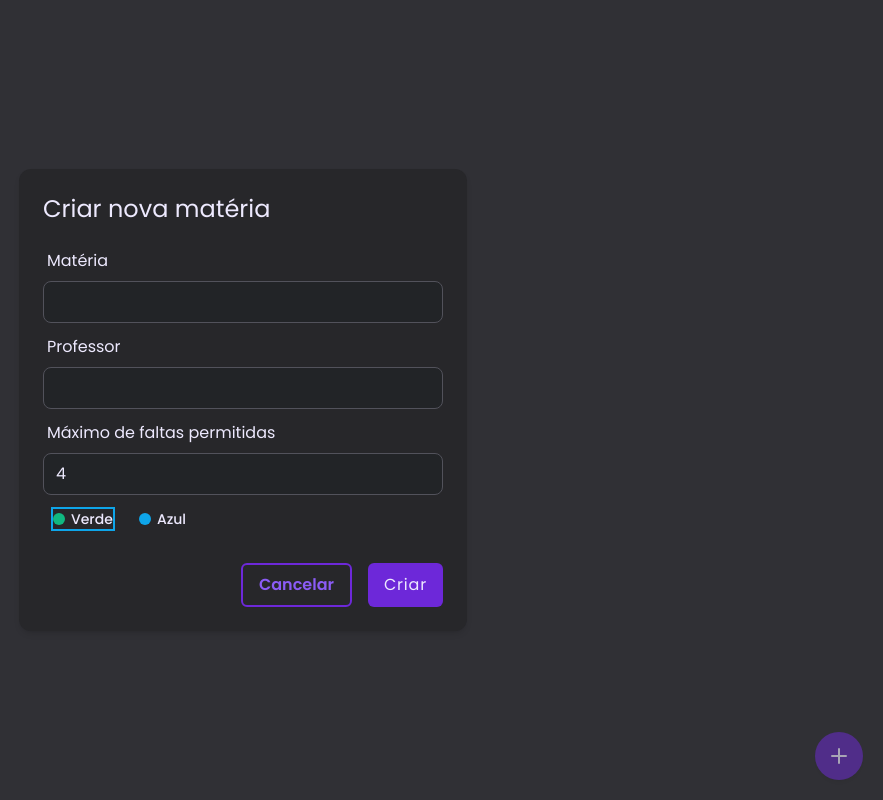
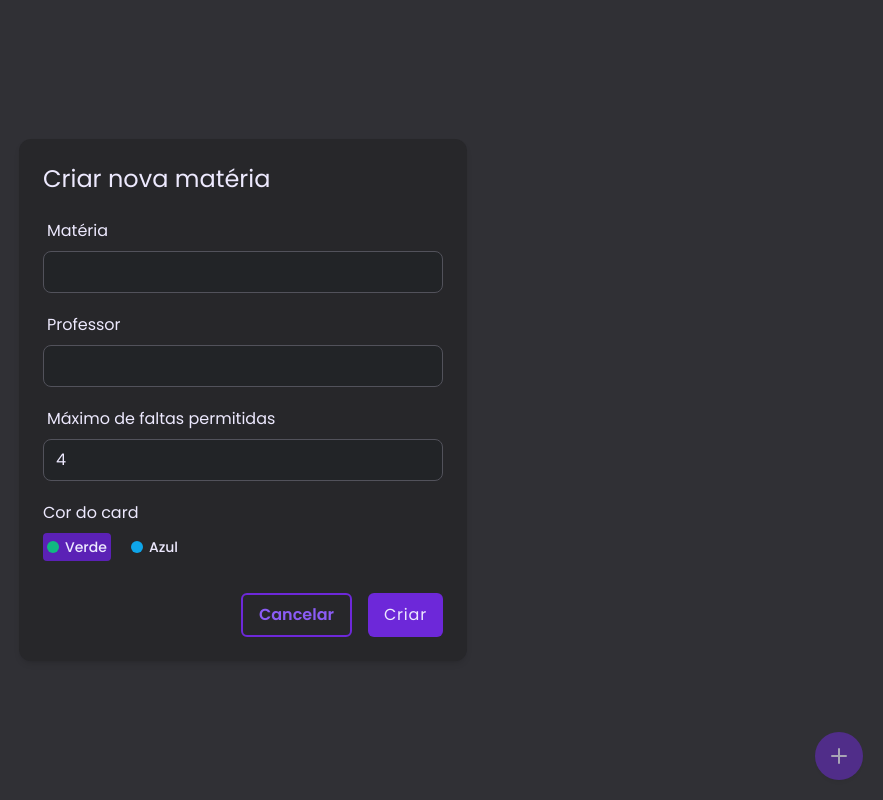
Before and after one commit to magaliais/faltometro, a React (Vite) app: page / in a window 1280 px wide. Both pictures are taken after a click on the button 1236 px from the left and 756 px from the top of the page. Shown: the whole page, without its empty margins (397-1280 px from the left). Built offline with nearby package versions, Linux system fonts and the light colour scheme.

Commit message:
⚙ refactor: change card color select logic and style

```diff
--- a/src/App.tsx
+++ b/src/App.tsx
@@ -61,7 +61,7 @@ function App() {
       <Modal isOpen={isModalOpen} setIsOpen={setIsModalOpen}>
         <p className="mb-6 text-2xl">Criar nova matéria</p>
 
-        <fieldset className="flex flex-col gap-3">
+        <fieldset className="flex flex-col gap-5">
           <div className="flex flex-col">
             <label htmlFor="title" className="pb-2 pl-1">
               Matéria
@@ -104,7 +104,9 @@ function App() {
               value={maxPermittedAbsences}
             />
           </div>
-          <div className="flex flex-wrap gap-4">
+          <div className="flex flex-col gap-2">
+            <p>Cor do card</p>
+            <div className="flex gap-2">
               <div className="flex items-center">
                 <input
                   id="emerald-radio"
@@ -117,8 +119,8 @@ function App() {
                 />
                 <label
                   htmlFor="emerald-radio"
-                className={`flex items-center gap-1.5 ms-2 text-sm font-medium ${
-                  theme === "emerald" && "border-2 border-sky-500"
+                  className={`flex items-center gap-1.5 text-sm font-medium cursor-pointer p-1 ${
+                    theme === "emerald" && "bg-violet-800 rounded"
                   }`}
                 >
                   <div className="w-3 h-3 bg-emerald-500 rounded-full" />{" "}
@@ -137,13 +139,14 @@ function App() {
                 />
                 <label
                   htmlFor="sky-radio"
-                className={`flex items-center gap-1.5 ms-2 text-sm font-medium ${
-                  theme === "sky" && "border-2 border-sky-500"
+                  className={`flex items-center gap-1.5 ms-2 text-sm font-medium cursor-pointer p-1 ${
+                    theme === "sky" && "bg-violet-800 rounded"
                   }`}
                 >
                   <div className="w-3 h-3 bg-sky-500 rounded-full" />{" "}
                   <span>Azul</span>
                 </label>
+              </div>
             </div>
           </div>
         </fieldset>
```
Lines whose indentation alone changed are shown as unchanged.
